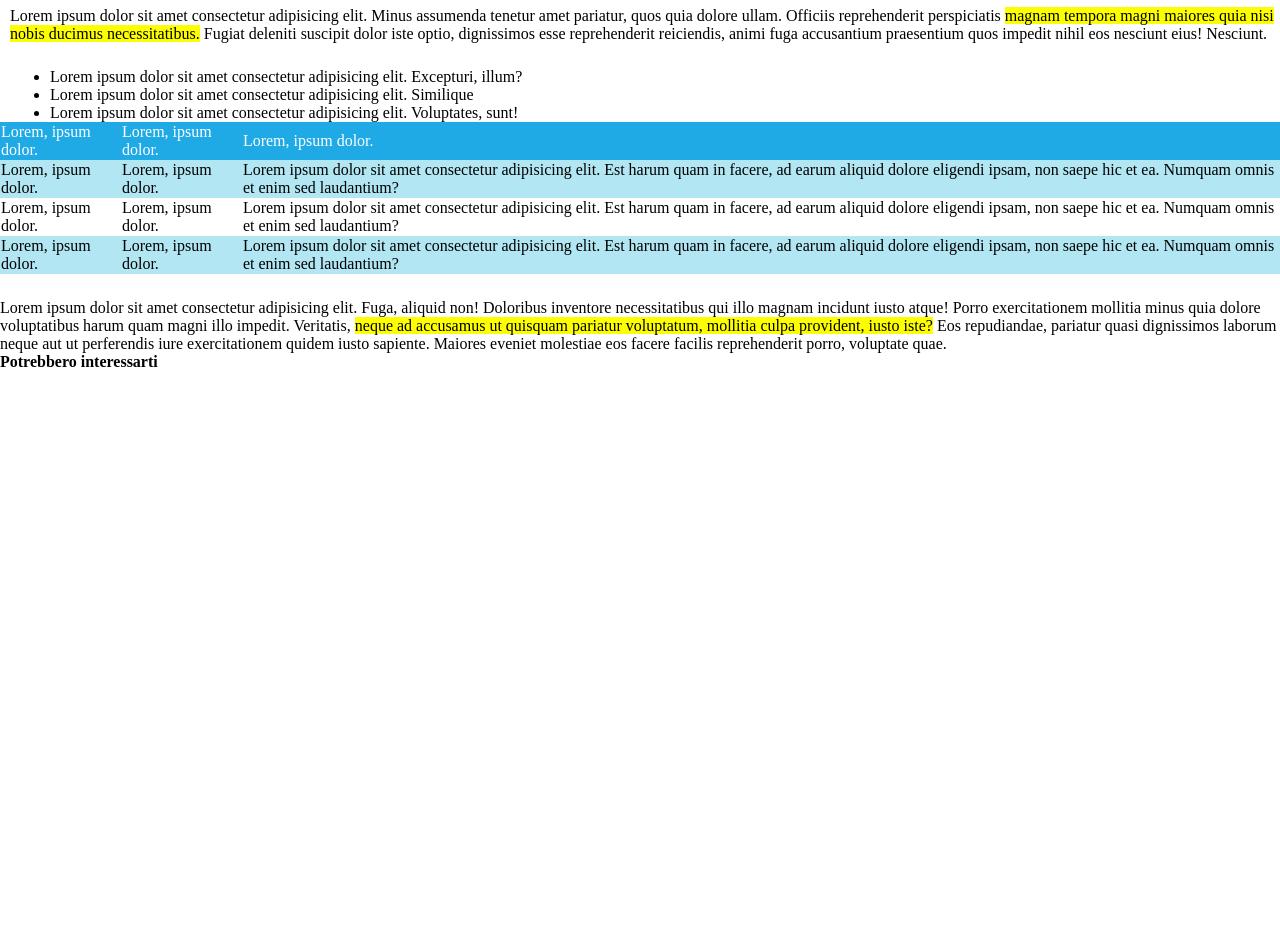
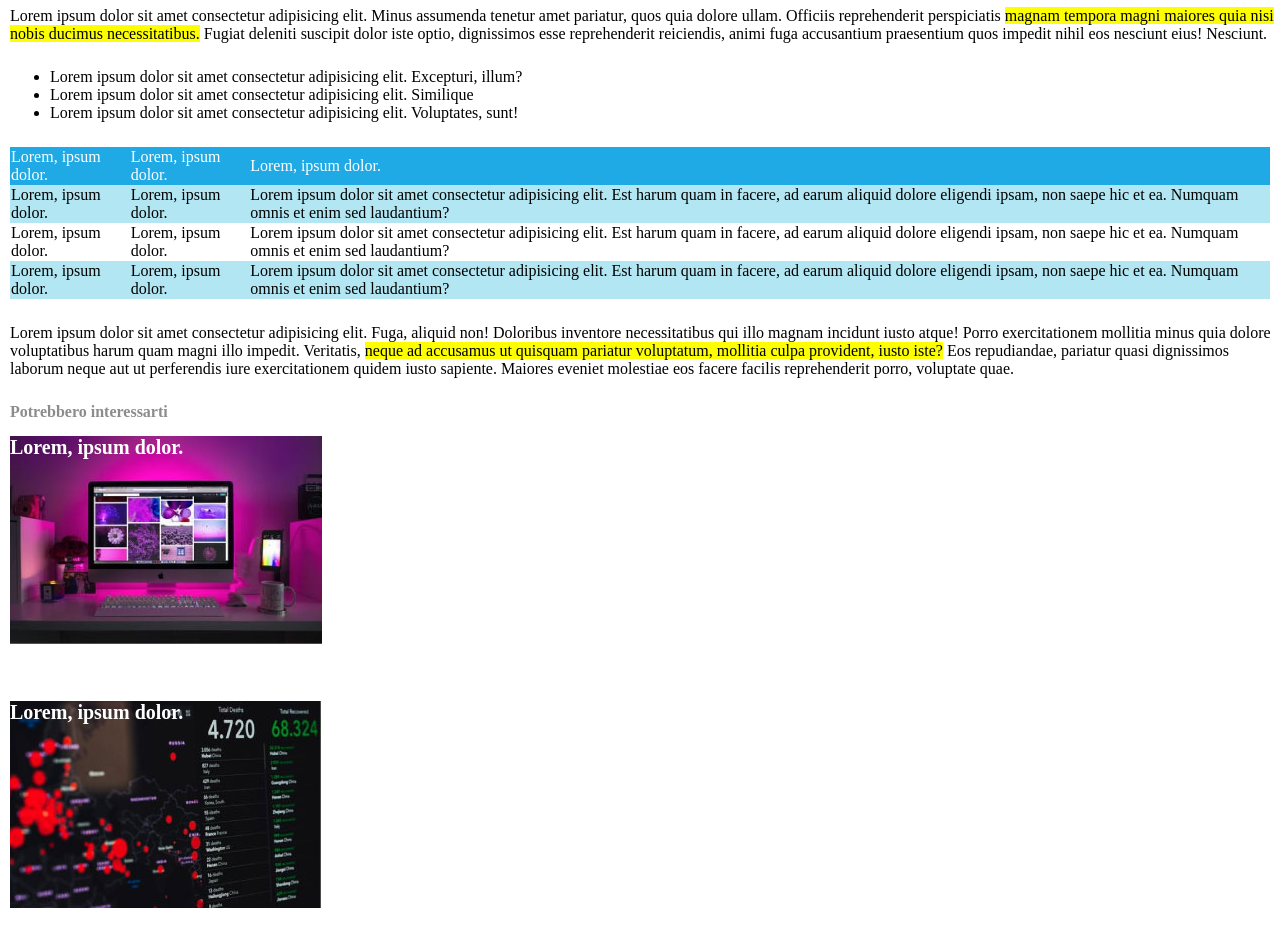
Before and after one commit to SimoneCriscuolo233/html-css-booleaner, a plain HTML site: page index.html in a window 1280 px wide. Shown: the part 780-1731 px from the top of the page. Before the commit the page ends 1151 px from the top, so only its background shows below. Drawn offline with Linux system fonts and the light colour scheme.

Commit message:
[end] footer

```diff
--- a/assets/css/style.css
+++ b/assets/css/style.css
@@ -3,11 +3,15 @@
 }
 
 table {
+  margin-left: 10px;
+  margin-right: 10px;
+  margin-top: 25px;
   border-collapse: collapse;
 }
 
 h1 {
   font-size: 48px;
+  font-weight: bolder;
 }
 
 strong {
@@ -75,4 +79,42 @@ header {
 
 .second-p {
   margin-top: 25px;
+  margin-left: 10px;
 }
+
+footer {
+  margin-top: 25px;
+  margin-left: 10px;
+}
+
+b {
+  color: #8C8C8C;
+}
+
+/*.caption {
+  color: #ffffff;
+  background-image: url('../img/monitor.jpg');
+  background-size: 100%;
+  background-repeat: no-repeat;*/
+
+.foot-image-box1 {
+  margin-top: 15px;
+  background-image: url('../img/monitor.jpg');
+  background-repeat: no-repeat;
+  color: #FFFFFF;
+  height: 250px;
+}
+
+.foot-image-box2 {
+  margin-top: 15px;
+  background-image: url(' ../img/graph.jpg');
+  background-repeat: no-repeat;
+  color: #FFFFFF;
+  height: 250px;
+}
+
+.caption {
+  font-size: 20px;
+  font-weight: bold;
+  text-align: center;
+}
--- a/index.html
+++ b/index.html
@@ -80,13 +80,20 @@
     </section><!--/2nd half-->
   </main>
   <footer>
-    <span><b>Potrebbero interessarti</b></span>
+    <section>
+      <span><b>Potrebbero interessarti</b></span> <br>
+      <div class="foot-image-box1">
+        <span class="caption">Lorem, ipsum dolor.</span>
+      </div>
+      <div class="foot-image-box2">
+        <span class="caption">Lorem, ipsum dolor.</span>
+      </div>
 
 
 
 
 
-
+    </section>
   </footer>
 </body>
 
```
